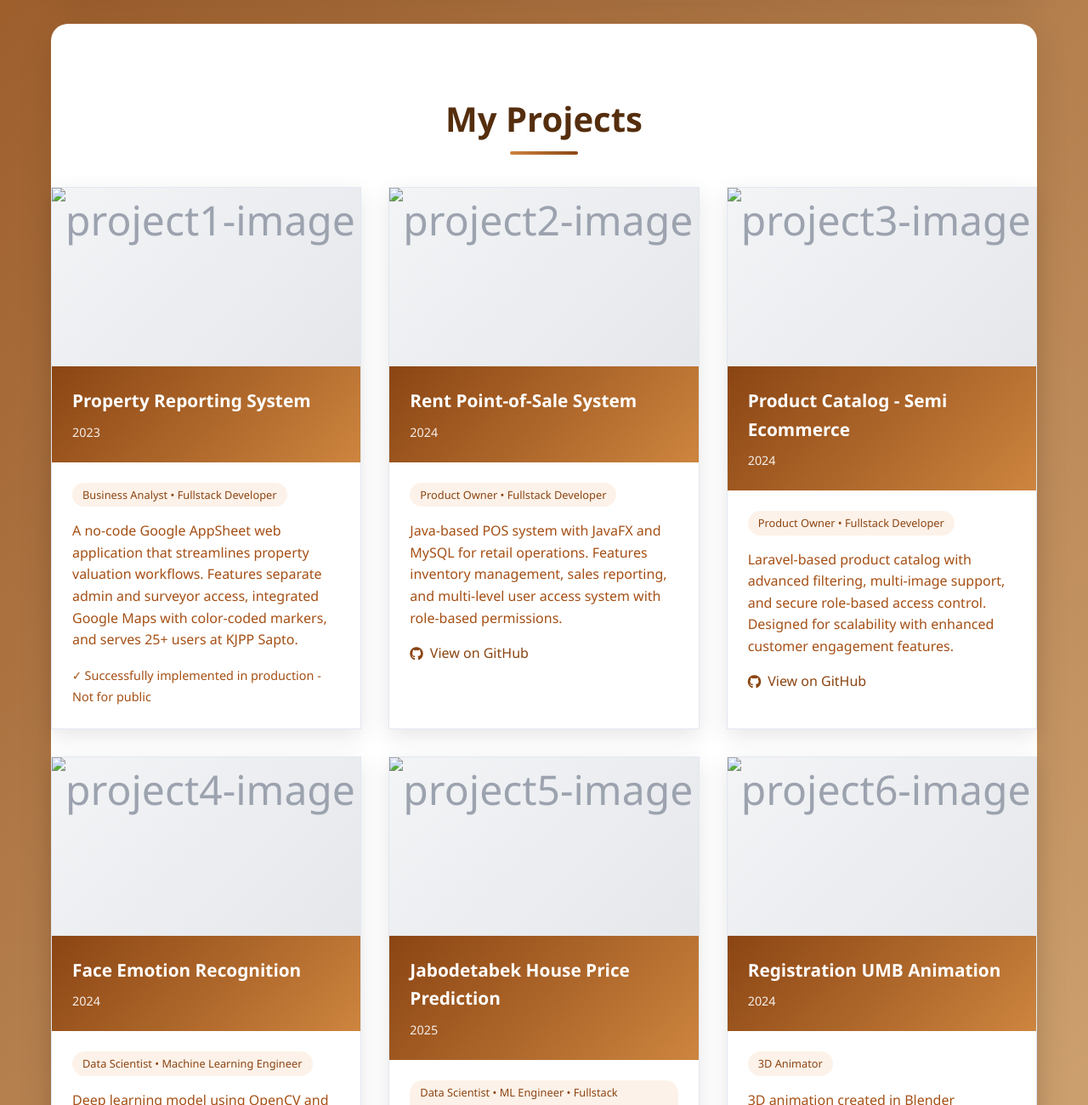
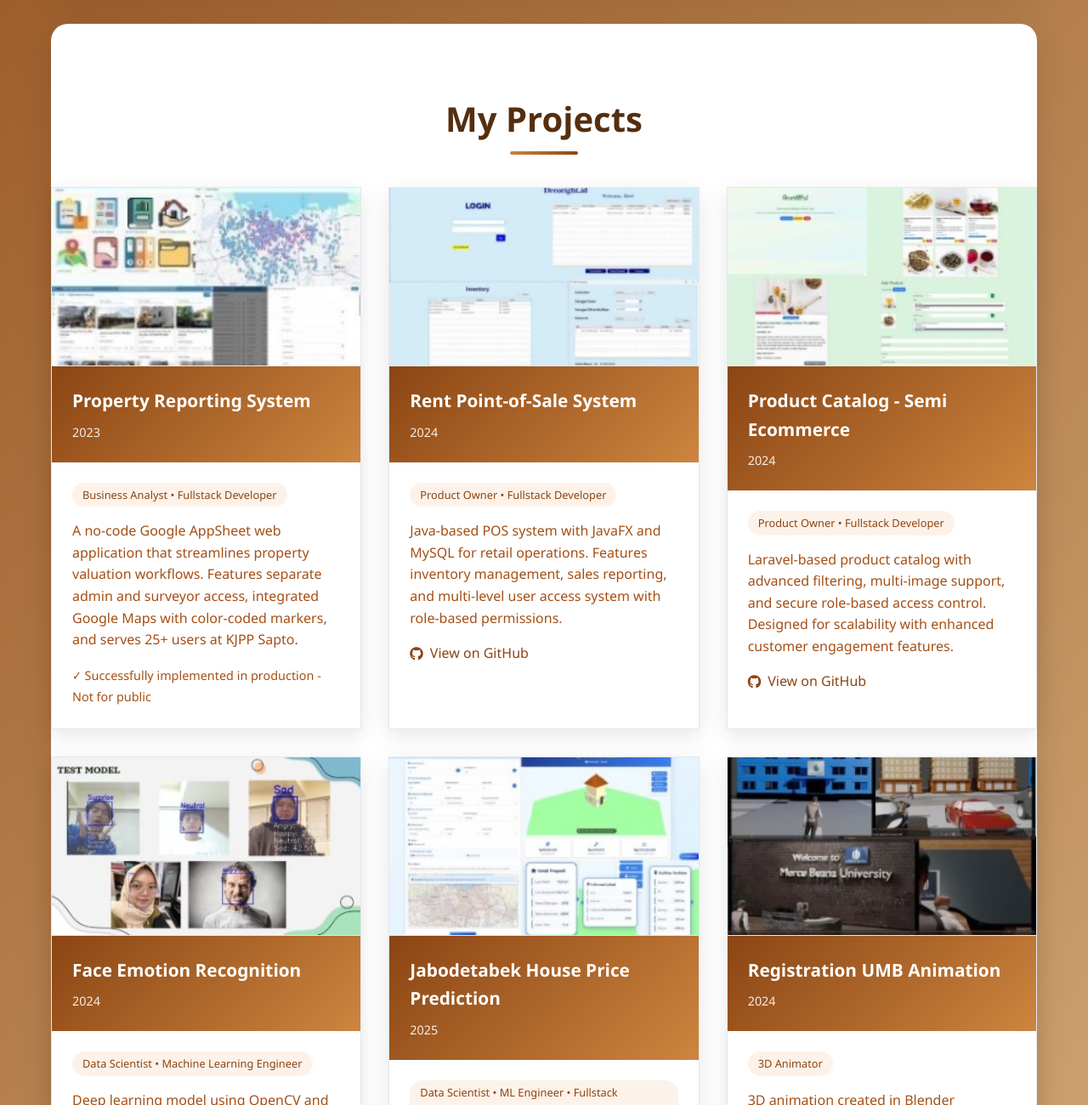
Before and after one commit to biutianastasya/biutianastasya.github.io, a plain HTML site: page index.html in a window 1280 px wide. Shown: the part 1000-2300 px from the top of the page at 85% size. Drawn offline with Linux system fonts and the light colour scheme.

Commit message:
Update index.html

```diff
--- a/index.html
+++ b/index.html
@@ -403,7 +403,7 @@
                 <div class="about-content">
                     <div class="about-image">
                         <div class="profile-img">
-                            <img src="../portofolio/pp.jpeg" alt="foto-profile" class="profile-img">
+                            <img src="pp.jpeg" alt="foto-profile" class="profile-img">
                         </div>
                     </div>
                     <div class="about-text">
@@ -427,7 +427,7 @@
                 <div class="projects-grid">
                     <div class="project-card">
                         <div class="project-image">
-                             <img src="../portofolio/project1.jpg" alt="project1-image" class="project1-img">
+                             <img src="project1.jpg" alt="project1-image" class="project1-img">
                         </div>
                         <div class="project-header">
                             <h3>Property Reporting System</h3>
@@ -446,7 +446,7 @@
 
                     <div class="project-card">
                         <div class="project-image">
-                            <img src="../portofolio/project2.jpg" alt="project2-image" class="project2-img">
+                            <img src="project2.jpg" alt="project2-image" class="project2-img">
                         </div>
                         <div class="project-header">
                             <h3>Rent Point-of-Sale System</h3>
@@ -465,7 +465,7 @@
 
                     <div class="project-card">
                         <div class="project-image">
-                            <img src="../portofolio/project3.jpg" alt="project3-image" class="project3-img">
+                            <img src="project3.jpg" alt="project3-image" class="project3-img">
                         </div>
                         <div class="project-header">
                             <h3>Product Catalog - Semi Ecommerce</h3>
@@ -484,7 +484,7 @@
 
                     <div class="project-card">
                         <div class="project-image">
-                            <img src="../portofolio/project4.jpg" alt="project4-image" class="project4-img">
+                            <img src="project4.jpg" alt="project4-image" class="project4-img">
                         </div>
                         <div class="project-header">
                             <h3>Face Emotion Recognition</h3>
@@ -503,7 +503,7 @@
 
                     <div class="project-card">
                         <div class="project-image">
-                            <img src="../portofolio/project5.jpg" alt="project5-image" class="project5-img">
+                            <img src="project5.jpg" alt="project5-image" class="project5-img">
                         </div>
                         <div class="project-header">
                             <h3>Jabodetabek House Price Prediction</h3>
@@ -522,7 +522,7 @@
 
                     <div class="project-card">
                         <div class="project-image">
-                            <img src="../portofolio/project6.jpg" alt="project6-image" class="project6-img">
+                            <img src="project6.jpg" alt="project6-image" class="project6-img">
                         </div>
                         <div class="project-header">
                             <h3>Registration UMB Animation</h3>
```
